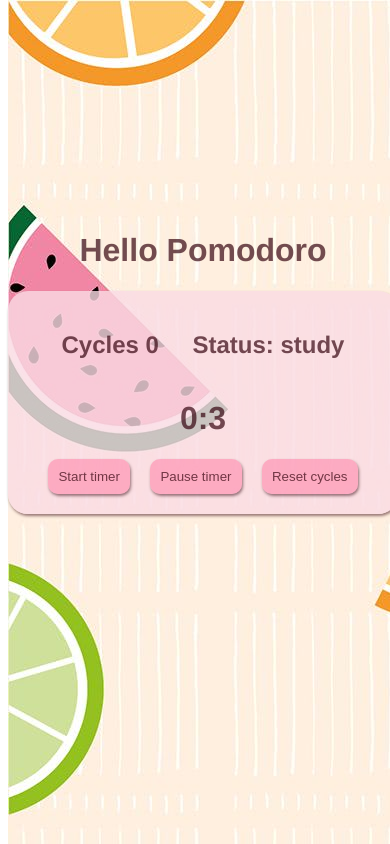
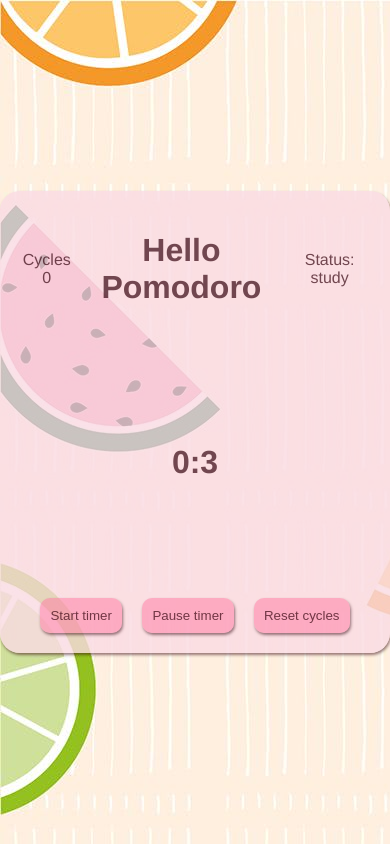
Before and after one commit to shontzu/Pomodoro, a Vue app: page / in a window 390 px wide. Built offline with nearby package versions, Linux system fonts and the light colour scheme.

Commit message:
more OCD ugh

```diff
--- a/src/App.vue
+++ b/src/App.vue
@@ -1,13 +1,11 @@
 <template>
   <div id="app">
-    <div class="wrapper">
-      <h1>Hello Pomodoro</h1>
     <div class="card">
       <div class="center">
-          <h2>Cycles {{ cycle }}</h2>
-          <h2>Status: {{ status }}</h2>
+        <p>Cycles {{ cycle }}</p>
+        <h1>Hello Pomodoro</h1>
+        <p>Status: {{ status }}</p>
       </div>
-
       <!-- get a minute & a second from timer -->
       <h1>{{ Math.floor(timer / 60) }}:{{ Math.floor(timer % 60) }}</h1>
 
@@ -15,7 +13,6 @@
         <button v-on:click="start()">Start timer</button>
         <button v-on:click="pause()">Pause timer</button>
         <button v-on:click="reset()">Reset cycles</button>
-        </div>
       </div>
     </div>
   </div>
@@ -81,21 +78,19 @@ html {
   -moz-osx-font-smoothing: grayscale;
   height: 100vh;
   width: 100vw;
-  position:fixed;
-  top:0;
-  /* center the wrapper */
+  position: fixed;
+  top: 0;
+  left: 0;
+  /* center the card */
   display: flex;
   align-items: center;
   justify-content: center;
   color: #31000baf;
   background-image: url("../src/assets/bg-fruit.jpg");
 }
-.wrapper {
+.card {
   width: 50%;
   height: 50%;
-  text-align: center;
-}
-.card {
   background: rgba(250, 219, 228, 0.8);
   box-shadow: 1px 2px 3px rgba(49, 0, 11, 0.5);
   border-radius: 20px;
@@ -126,12 +121,12 @@ button:hover {
   box-shadow: inset 1px 2px 3px rgba(49, 0, 11, 0.5);
 }
 @media screen and (max-width: 1000px) {
-  .wrapper {
+  .card {
     width: 70%;
   }
 }
 @media screen and (max-width: 600px) {
-  .wrapper {
+  .card {
     width: 100%;
   }
 }
```
Also changed, not shown: public/Pomodoro.PNG. Lines whose indentation alone changed are shown as unchanged.
